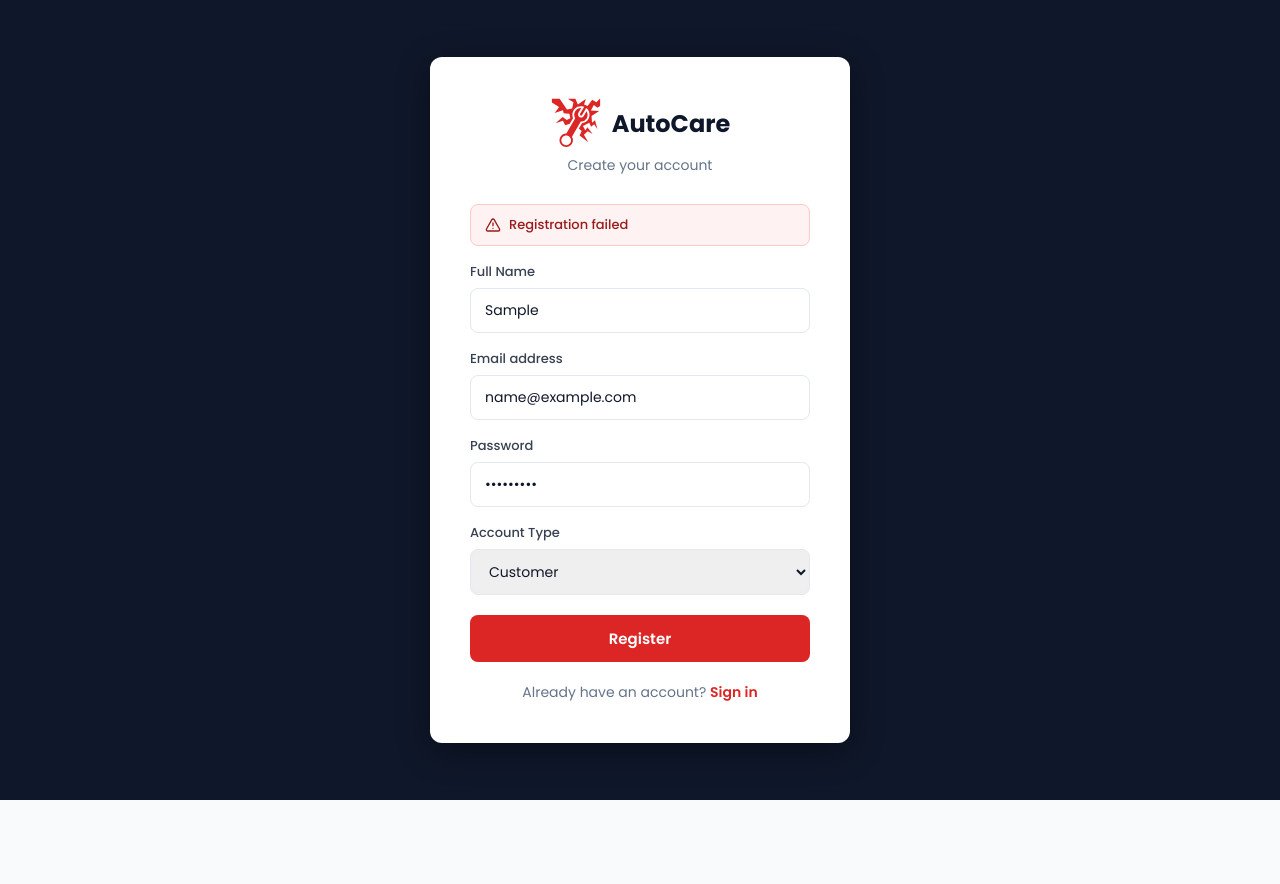
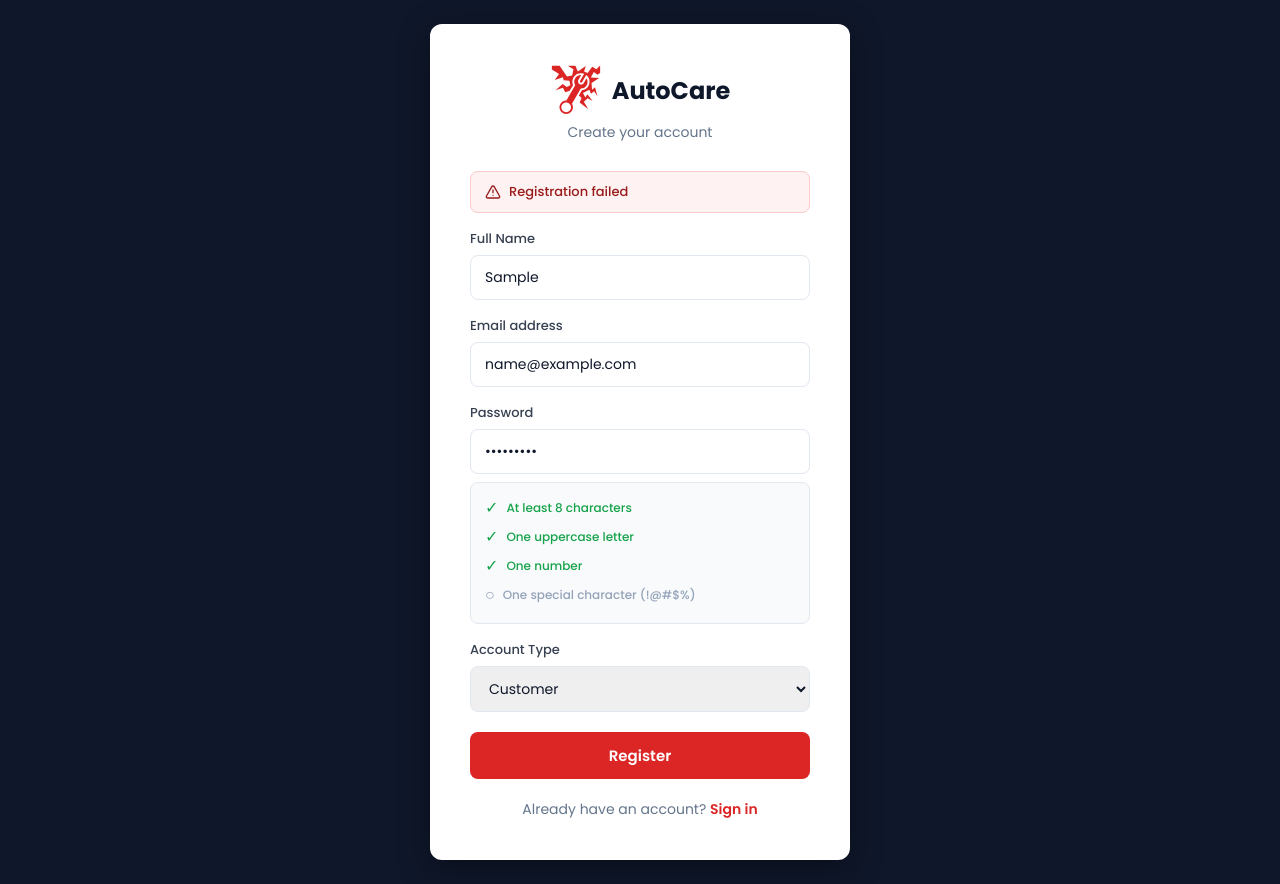
Before and after one commit to hassaannn09/autocare, a React (Create React App) app in the folder frontend/: page /register in a window 1280 px wide. Both pictures are taken after typing "Sample", "name@example.com", "Sample123" into the empty fields and a click on the button "Register". Before the commit the page ends 800 px from the top, so only its background shows below. Built offline with nearby package versions, Linux system fonts and the light colour scheme; no server answers.

Commit message:
fix password validations frontend

```diff
--- a/frontend/src/pages/Register.js
+++ b/frontend/src/pages/Register.js
@@ -6,6 +6,7 @@ import { LuTriangleAlert, LuCircleCheck } from 'react-icons/lu';
 
 export default function Register() {
     const [form, setForm] = useState({ name: '', email: '', password: '', role: 'customer', inviteCode: '' });
+    const [pwdFocus, setPwdFocus] = useState(false);
     const [error, setError] = useState('');
     const [success, setSuccess] = useState('');
     const [loading, setLoading] = useState(false);
@@ -83,8 +84,28 @@ export default function Register() {
                                 placeholder="••••••••"
                                 value={form.password}
                                 onChange={e => setForm({ ...form, password: e.target.value })}
+                                onFocus={() => setPwdFocus(true)}
                                 required
                             />
+                            {pwdFocus && (
+                                <div style={styles.rulesBox}>
+                                    {[
+                                        { label: 'At least 8 characters', pass: form.password.length >= 8 },
+                                        { label: 'One uppercase letter', pass: /[A-Z]/.test(form.password) },
+                                        { label: 'One number', pass: /[0-9]/.test(form.password) },
+                                        { label: 'One special character (!@#$%)', pass: /[!@#$%]/.test(form.password) },
+                                    ].map((rule, i) => (
+                                        <div key={i} style={styles.ruleRow}>
+                                            <span style={{ color: rule.pass ? '#16a34a' : '#94a3b8', fontSize: '16px' }}>
+                                                {rule.pass ? '✓' : '○'}
+                                            </span>
+                                            <span style={{ ...styles.ruleText, color: rule.pass ? '#16a34a' : '#94a3b8' }}>
+                                                {rule.label}
+                                            </span>
+                                        </div>
+                                    ))}
+                                </div>
+                            )}
                         </div>
                         <div style={styles.field}>
                             <label style={styles.label}>Account Type</label>
@@ -193,6 +214,16 @@ const styles = {
         color: '#fff', border: 'none', borderRadius: '8px',
         fontSize: '15px', fontWeight: '600', marginTop: '4px',
     },
+    rulesBox: {
+        marginTop: '8px', padding: '12px 14px',
+        background: '#f8fafc', borderRadius: '8px',
+        border: '1px solid #e2e8f0',
+    },
+    ruleRow: {
+        display: 'flex', alignItems: 'center',
+        gap: '8px', marginBottom: '4px',
+    },
+    ruleText: { fontSize: '12px', fontWeight: '500' },
     link: { textAlign: 'center', marginTop: '20px', fontSize: '14px', color: '#64748b' },
     linkText: { color: '#dc2626', fontWeight: '600', textDecoration: 'none' },
 };
```
